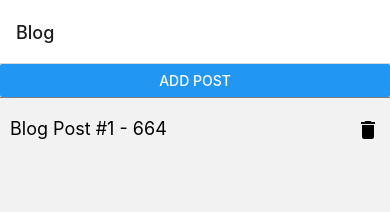
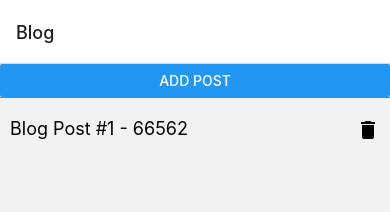
Before and after one commit to fatigit/blog-app, a React Native app: screen / in a window 390 px wide. Both pictures are taken after a click on the button "ADD POST". Shown: the top 212 px of the page. Built offline with nearby package versions, Linux system fonts and the light colour scheme.

Commit message:
improvement of ShowScreen

```diff
--- a/App.js
+++ b/App.js
@@ -5,6 +5,7 @@ import {NavigationContainer} from '@react-navigation/native';
 import {createNativeStackNavigator} from '@react-navigation/native-stack';
 import IndexScreen from './src/screens/IndexScreen';
 import { Provider } from './src/context/BlogContext';
+import ShowScreen from './src/screens/ShowScreen';
 
 
 const Stack = createNativeStackNavigator();
@@ -17,6 +18,11 @@ const App = () => {
           name="Index"
           component={IndexScreen}
           options={{title: 'Blog'}}
+        />
+        <Stack.Screen
+          name="Show"
+          component={ShowScreen}
+          options={{title: 'Show Screen'}}
         />
       </Stack.Navigator>
     </NavigationContainer>
--- a/src/context/BlogContext.js
+++ b/src/context/BlogContext.js
@@ -5,7 +5,7 @@ const blogReducer = (state, action) => {
     case 'delete_blogpost':
       return state.filter(blogPost => blogPost.id !== action.payload);
     case 'add_blogpost':
-      return [...state, { id: Math.floor(Math.random() * 999), title: `Blog Post #${state.length + 1}` }];
+      return [...state, { id: Math.floor(Math.random() * 99999), title: `Blog Post #${state.length + 1}` }];
     default:
       return state;
   }
--- a/src/screens/IndexScreen.js
+++ b/src/screens/IndexScreen.js
@@ -5,7 +5,7 @@ import { Context } from '../context/BlogContext';
 import Icon from 'react-native-vector-icons/MaterialIcons';
 
 
-const IndexScreen = () => {
+const IndexScreen = ({ navigation }) => {
   const { state, addBlogPost, deleteBlogPost } = useContext(Context);
 
   return (
@@ -16,12 +16,15 @@ const IndexScreen = () => {
         keyExtractor={blogPost => blogPost.title}
         renderItem={({ item }) => {
           return (
-            <View style={styles.row}>
-              <Text style={styles.title}>{item.title} - {item.id}</Text>
-              <TouchableOpacity onPress={() => deleteBlogPost(item.id)}>
+            <TouchableOpacity onPress={() => navigation.navigate('Show', { id: item.id })}>
+              <View style={styles.row}>
+                <Text style={styles.title}>{item.title} - {item.id}</Text>
+                <TouchableOpacity onPress={() => deleteBlogPost(item.id)}>
                 <Icon style={styles.icon} name='delete'/>
-              </TouchableOpacity>
-            </View>
+                </TouchableOpacity>
+              </View>
+            </TouchableOpacity>
+
           )
         }}
       />
--- /dev/null
+++ b/src/screens/ShowScreen.js
@@ -0,0 +1,22 @@
+import React, { useContext } from "react";
+import { Text, View, StyleSheet } from 'react-native';
+import { Context } from "../context/BlogContext";
+
+
+const ShowScreen = ({navigation, route}) => {
+    const { state } = useContext(Context);
+
+
+    const blogPost = state.find((blogPost) => blogPost.id === route.params.id);
+
+    console.log(route.params.id);
+    return (
+        <View>
+            <Text>{blogPost.title}</Text>
+        </View>
+    );
+};
+
+const styles = StyleSheet.create({});
+
+export default ShowScreen;
```
